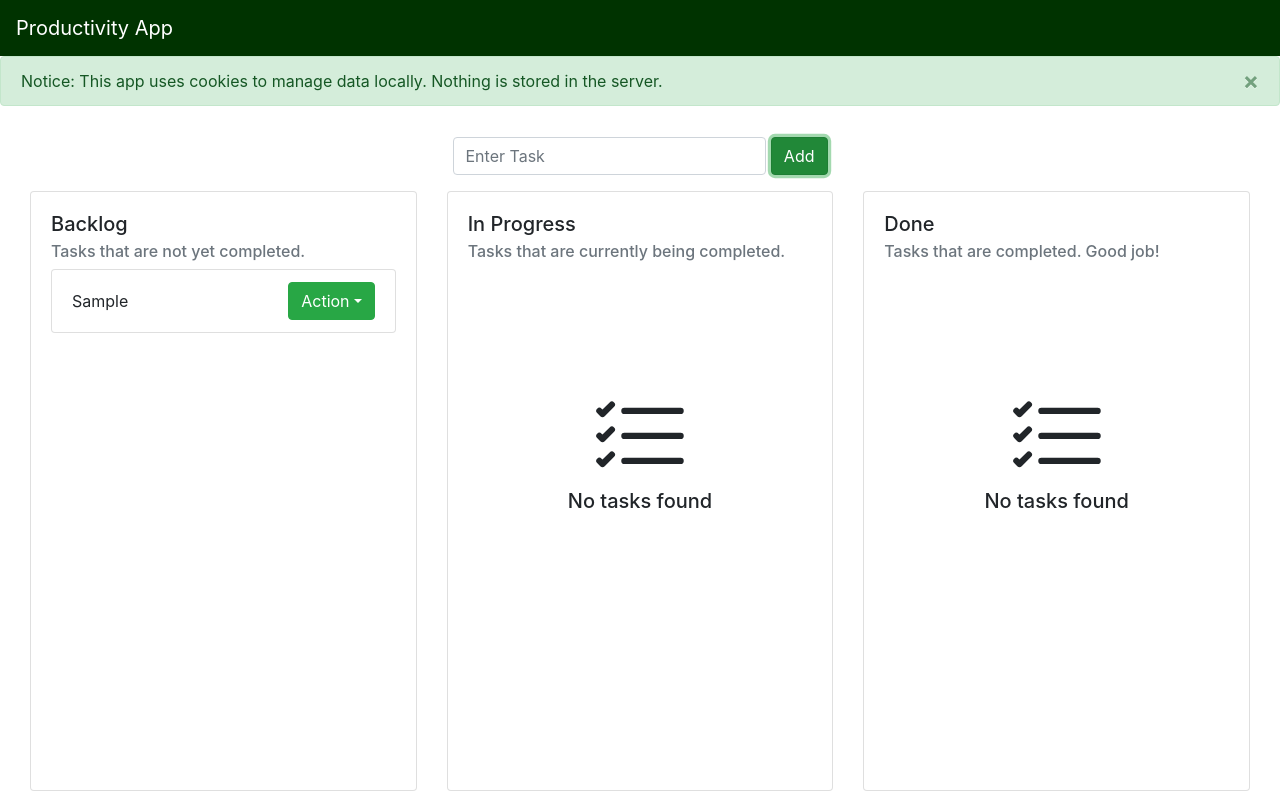
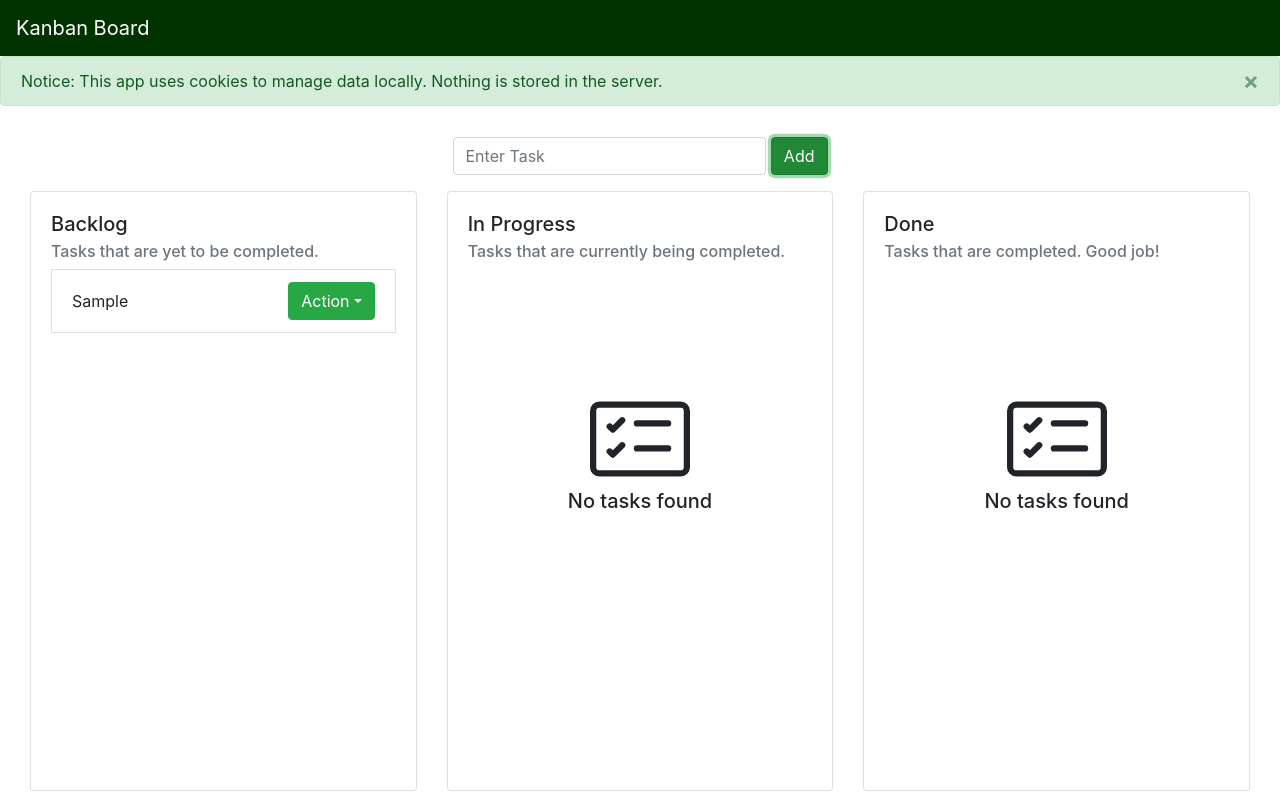
Before and after one commit to michaelmamuric/Kanban-Board, a React (Create React App) app: page / in a window 1280 px wide. Both pictures are taken after typing "Sample" into the empty fields and a click on the button "Add". Built offline with nearby package versions, Linux system fonts and the light colour scheme.

Commit message:
Add React Transition Group and Transition Effects

```diff
--- a/package.json
+++ b/package.json
@@ -13,6 +13,7 @@
     "react-dom": "^17.0.1",
     "react-redux": "^7.2.2",
     "react-scripts": "4.0.1",
+    "react-transition-group": "^4.4.1",
     "redux": "^4.0.5",
     "redux-persist": "^6.0.0",
     "web-vitals": "^0.2.4"
--- a/src/components/Dashboard/BacklogTasks/BacklogTasks.js
+++ b/src/components/Dashboard/BacklogTasks/BacklogTasks.js
@@ -3,7 +3,8 @@ import { connect } from 'react-redux';
 import * as actions from '../../../store/actions/index';
 import ListGroup from 'react-bootstrap/ListGroup';
 import Dropdown from 'react-bootstrap/Dropdown';
-import Empty from '../Empty/Empty'
+import Empty from '../Empty/Empty';
+import { TransitionGroup, CSSTransition } from 'react-transition-group';
 import classes from '../Dashboard.module.css';
 
 const BacklogTasks = (props) => {
@@ -18,10 +19,12 @@ const BacklogTasks = (props) => {
     if(backlogTasks.length > 0) {
         element = (
             <ListGroup className={classes.ListGroupMobile}>
+            <TransitionGroup>
             {
                 backlogTasks.map((task, index) => {
                     return (
-                        <ListGroup.Item key={index} className={classes.ListGroup}>
+                        <CSSTransition appear key={index} timeout={1000} classNames="Task">
+                            <ListGroup.Item className={classes.ListGroup}>
                                 {task}
                                 <Dropdown>
                                     <Dropdown.Toggle variant="success">
@@ -33,9 +36,11 @@ const BacklogTasks = (props) => {
                                     </Dropdown.Menu>
                                 </Dropdown>
                             </ListGroup.Item>
+                        </CSSTransition>
                     );
                 })
             }
+            </TransitionGroup>
             </ListGroup>
         );
     }
--- a/src/components/Dashboard/CompletedTasks/CompletedTasks.js
+++ b/src/components/Dashboard/CompletedTasks/CompletedTasks.js
@@ -5,6 +5,7 @@ import { TrashFill } from 'react-bootstrap-icons';
 import ListGroup from 'react-bootstrap/ListGroup';
 import Button from 'react-bootstrap/Button';
 import Empty from '../Empty/Empty';
+import { TransitionGroup, CSSTransition } from 'react-transition-group';
 import classes from '../Dashboard.module.css';
 
 const CompletedTasks = (props) => {
@@ -19,9 +20,11 @@ const CompletedTasks = (props) => {
     if(completedTasks.length > 0) {
         element = (
             <ListGroup className={classes.ListGroupMobile}>
+            <TransitionGroup>
             {
                 completedTasks.map((task, index) => {
                     return (
+                        <CSSTransition appear key={index} timeout={1000} classNames="Task">
                             <ListGroup.Item key={index} className={classes.ListGroup}>
                                 <div className={classes.Complete}>
                                     {task}
@@ -30,9 +33,11 @@ const CompletedTasks = (props) => {
                                     <TrashFill size={18} />
                                 </Button>
                             </ListGroup.Item>
+                        </CSSTransition>
                     );
                 })
             }
+            </TransitionGroup>
             </ListGroup>
         );
     }
--- a/src/components/Dashboard/Dashboard.js
+++ b/src/components/Dashboard/Dashboard.js
@@ -18,7 +18,7 @@ const Dashboard = (props) => {
                     <Card className={classes.Card}>
                         <Card.Body>
                             <Card.Title>Backlog</Card.Title>
-                            <Card.Subtitle className="mb-2 text-muted">Tasks that are not yet completed.</Card.Subtitle>
+                            <Card.Subtitle className="mb-2 text-muted">Tasks that are yet to be completed.</Card.Subtitle>
                             <BacklogTasks />
                         </Card.Body>
                     </Card>
--- a/src/components/Dashboard/Dashboard.module.css
+++ b/src/components/Dashboard/Dashboard.module.css
@@ -12,7 +12,6 @@
 .Card {
     display: none !important;
 }
-
 
 /* Mobile-only CSS start */
 
--- a/src/components/Dashboard/Empty/Empty.js
+++ b/src/components/Dashboard/Empty/Empty.js
@@ -1,5 +1,5 @@
 import React from 'react';
-import { ListCheck } from 'react-bootstrap-icons';
+import { CardChecklist } from 'react-bootstrap-icons';
 
 // CSS in JS
 const EmptyCSS = {
@@ -13,7 +13,7 @@ const EmptyCSS = {
 const Empty = () => {
     return (
         <div style={EmptyCSS}>
-            <ListCheck size={100} />
+            <CardChecklist size={100} />
             <h5>No tasks found</h5>
         </div>
     )
--- a/src/components/Dashboard/InProgressTasks/InProgressTasks.js
+++ b/src/components/Dashboard/InProgressTasks/InProgressTasks.js
@@ -4,6 +4,7 @@ import * as actions from '../../../store/actions/index';
 import ListGroup from 'react-bootstrap/ListGroup';
 import Dropdown from 'react-bootstrap/Dropdown';
 import Empty from '../Empty/Empty';
+import { TransitionGroup, CSSTransition } from 'react-transition-group';
 import classes from '../Dashboard.module.css';
 
 const InProgressTasks = (props) => {
@@ -18,9 +19,11 @@ const InProgressTasks = (props) => {
     if(inProgressTasks.length > 0) {
         element = (
             <ListGroup className={classes.ListGroupMobile}>
+                <TransitionGroup>
                 {
                     inProgressTasks.map((task, index) => {
                         return (
+                            <CSSTransition appear key={index} timeout={1000} classNames="Task">
                                 <ListGroup.Item key={index} className={classes.ListGroup}>
                                     {task}
                                     <Dropdown>
@@ -32,9 +35,11 @@ const InProgressTasks = (props) => {
                                         </Dropdown.Menu>
                                     </Dropdown>
                                 </ListGroup.Item>
+                            </CSSTransition>
                         );
                     })
                 }
+                </TransitionGroup>
             </ListGroup>
         );
     }
--- a/src/components/MenuBar/MenuBar.js
+++ b/src/components/MenuBar/MenuBar.js
@@ -4,8 +4,8 @@ import classes from './MenuBar.module.css';
 
 const MenuBar = (props) => {
     return (
-        <Navbar className={classes.NavBg}>
-            <Navbar.Brand href="#" className={classes.NavBrand}>Productivity App</Navbar.Brand>
+        <Navbar className={classes.NavBg} sticky="top">
+            <Navbar.Brand href="/" className={classes.NavBrand}>Kanban Board</Navbar.Brand>
         </Navbar>
     )
 };
--- a/src/index.css
+++ b/src/index.css
@@ -6,3 +6,47 @@ code {
   font-family: source-code-pro, Menlo, Monaco, Consolas, 'Courier New',
     monospace;
 }
+
+/* For use of React Transition Group */
+.Task-appear {
+  opacity: 0;
+}
+
+.Task-appear-active {
+  opacity: 1;
+  transition: opacity 500ms ease-in;
+}
+
+.Task-enter {
+  opacity: 0;
+}
+
+.Task-enter-active {
+  opacity: 1;
+  transition: opacity 500ms ease-in;
+}
+
+.Task-exit {
+  opacity: 1;
+}
+
+.Task-exit-active {
+  animation: deleteTask 1s ease-in;
+}
+
+@keyframes deleteTask {
+  0% {
+    opacity: 1;
+    transform: translateY(0);
+  }
+
+  50% {
+      opacity: 0.8;
+      transform: translateY(50%);
+  }
+
+  100% {
+      opacity: 0;
+      transform: translateY(-100%);
+  }
+}
```
Also changed, not shown: 2 other files (tests, documents, lock files or other folders). Lines whose indentation alone changed are shown as unchanged.
